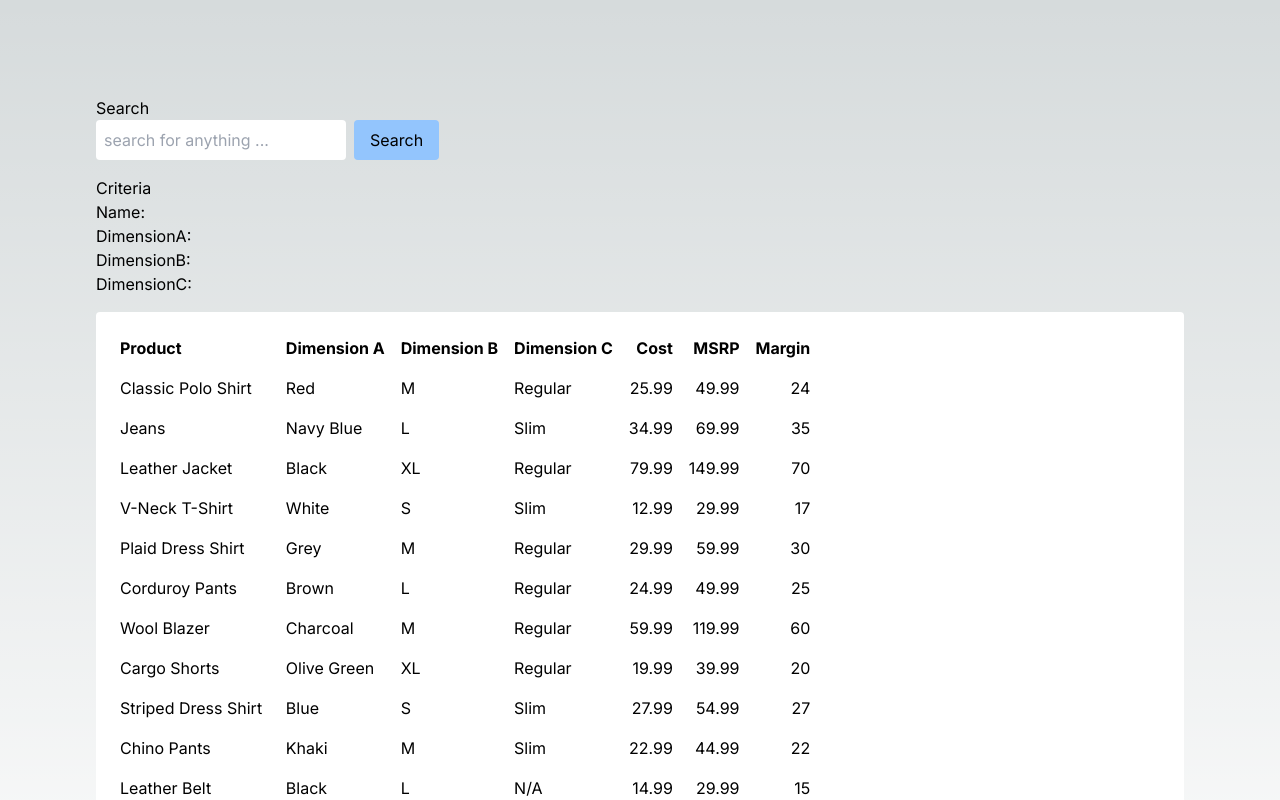
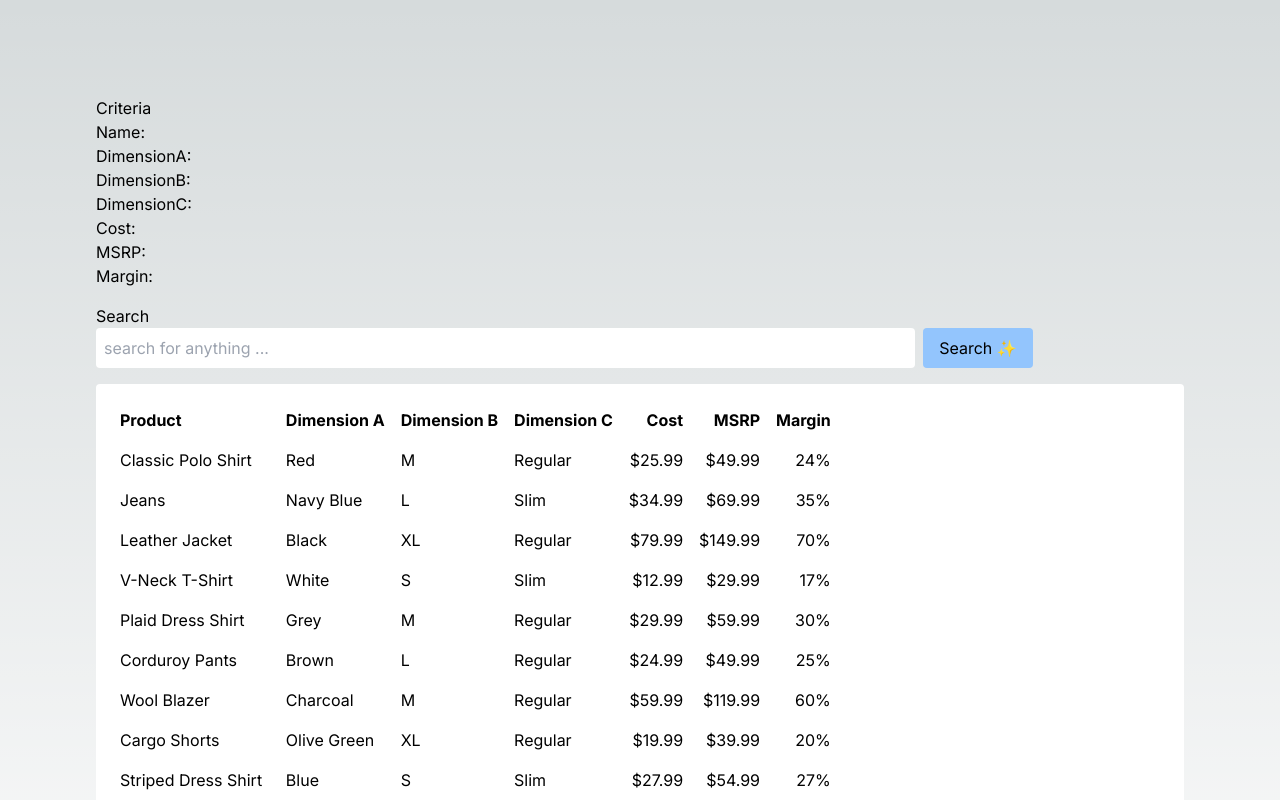
Before and after one commit to johngully/ai-search, a Next.js app: page / in a window 1280 px wide. Shown: the top 800 px of the page. Built offline with nearby package versions, Linux system fonts and the light colour scheme; no server answers.

Commit message:
Revised to include more searching capabilities

```diff
--- a/app/ai.ts
+++ b/app/ai.ts
@@ -9,6 +9,12 @@ export async function productSearchTextToCriteria(searchText: string) {
 
   The query will be from a merchant asking about their products. Parse the Natural Language Query and put only the relevant information into the Response Structure.  Omit any information that may be in the query, but is not found in the Response Structure.
 
+  HOW TO CONVERT
+  ---
+  If an item is provided in quotes, do not change it.
+  This is a list of the most popular product names: pant, short, shirt, jacket, blazer, sweater, glove
+  Translate any synonyms provided in the Query to these names when it makes sense.
+
   Convert any product names to singular form
   Convert any product sizes to their abbreviation:
   - Extra Small = XS
@@ -17,35 +23,59 @@ export async function productSearchTextToCriteria(searchText: string) {
   - Large = L
   - Extra Large = XL
 
-  Respond with only the JSON structure provided below. Do not include any introduction or explanation before or after the JSON data
+  When converting numeric values and asked for an approximate amount, use a 15% threshold
+  When converting product margin and percent is indicated with % or "percent" divide the value by 100
+  ---
 
-  Response Structure
+  RESPONSE STRUCTURE
   ---
   {
-    name: string,
-    dimensionA: string,
-    dimensionB: string,
-    dimensionC: string,
-    cost: number,
-    msrp: number,
-    margin: number
+    name?: string,
+    dimensionA?: string,
+    dimensionB?: string,
+    dimensionC?: string,
+    cost?: number,
+    costLowerBound?: number,
+    costUpperBound?: number,
+    msrp?: number,
+    msrpLowerBound?: number,
+    msrpUpperBound?: number,
+    margin?: number,
+    marginLowerBound?: number,
+    marginUpperBound?: number,
   }
   ---
 
-  Response Structure property descriptions
+  RESPONSE STRUCTURE PROPERTY DESCRIPTIONS
   ---
   name is the name of the product
-  dimensionA is the color of the item on the purchase order
-  dimensionB is the size of the item on the purchase order
-  dimensionC is the fit of the item on the purchase order
+  dimensionA is the color of the item on the purchase order: (use only color descriptions)
+  dimensionB is the size of the item on the purchase order: S, M, L, XL
+  dimensionC is the fit of the item on the purchase order: Regular, Slim
   cost is the amount of money that was spent to acquire the product
   msrp is the amount of money that the product should be sold for
   margin is the amount of money that will be made if the product is sold for msrp: margin = msrp - cost
+
+  any property ending with LowerBound is the same as the property prefix but should be used as the lower bound of a range
+  any property ending with UpperBound is the same as the property prefix but should be used as the upper bound of a range
   ---
 
-  Query
+  QUERY
   ---
   ${searchText}
+  ---
+
+  MUST DO
+  ---
+  - Respond with only the JSON structure provided below. Do not include any introduction or explanation before or after the JSON data
+  ---
+
+  MUST NOT DO
+  ---
+  - Must not respond with any text not in the Response Structure
+  - Must not use a trailing "S" from a word as a value for dimensionA, dimensionB, dimensionC
+  - Must not use values for dimensions that do not fit the property description
+  - Most not return the numeric value if both the LowerBound and UpperBound are specified (do not return cost if costUpperBound and costLowerBound have values)
   ---
   `;
   const role = "user";
--- a/app/data.ts
+++ b/app/data.ts
@@ -6,7 +6,7 @@ export const products = [
     "dimensionC": "Regular",
     "cost": 25.99,
     "msrp": 49.99,
-    "margin": 24.00
+    "margin": 0.24
   },
   {
     "name": "Jeans",
@@ -15,7 +15,7 @@ export const products = [
     "dimensionC": "Slim",
     "cost": 34.99,
     "msrp": 69.99,
-    "margin": 35.00
+    "margin": 0.35
   },
   {
     "name": "Leather Jacket",
@@ -24,7 +24,7 @@ export const products = [
     "dimensionC": "Regular",
     "cost": 79.99,
     "msrp": 149.99,
-    "margin": 70.00
+    "margin": 0.70
   },
   {
     "name": "V-Neck T-Shirt",
@@ -33,7 +33,7 @@ export const products = [
     "dimensionC": "Slim",
     "cost": 12.99,
     "msrp": 29.99,
-    "margin": 17.00
+    "margin": 0.17
   },
   {
     "name": "Plaid Dress Shirt",
@@ -42,7 +42,7 @@ export const products = [
     "dimensionC": "Regular",
     "cost": 29.99,
     "msrp": 59.99,
-    "margin": 30.00
+    "margin": 0.30
   },
   {
     "name": "Corduroy Pants",
@@ -51,7 +51,7 @@ export const products = [
     "dimensionC": "Regular",
     "cost": 24.99,
     "msrp": 49.99,
-    "margin": 25.00
+    "margin": 0.25
   },
   {
     "name": "Wool Blazer",
@@ -60,7 +60,7 @@ export const products = [
     "dimensionC": "Regular",
     "cost": 59.99,
     "msrp": 119.99,
-    "margin": 60.00
+    "margin": 0.60
   },
   {
     "name": "Cargo Shorts",
@@ -69,7 +69,7 @@ export const products = [
     "dimensionC": "Regular",
     "cost": 19.99,
     "msrp": 39.99,
-    "margin": 20.00
+    "margin": 0.20
   },
   {
     "name": "Striped Dress Shirt",
@@ -78,7 +78,7 @@ export const products = [
     "dimensionC": "Slim",
     "cost": 27.99,
     "msrp": 54.99,
-    "margin": 27.00
+    "margin": 0.27
   },
   {
     "name": "Chino Pants",
@@ -87,7 +87,7 @@ export const products = [
     "dimensionC": "Slim",
     "cost": 22.99,
     "msrp": 44.99,
-    "margin": 22.00
+    "margin": 0.22
   },
   {
     "name": "Leather Belt",
@@ -96,7 +96,7 @@ export const products = [
     "dimensionC": "N/A",
     "cost": 14.99,
     "msrp": 29.99,
-    "margin": 15.00
+    "margin": 0.15
   },
   {
     "name": "Crew Neck Sweater",
@@ -105,7 +105,7 @@ export const products = [
     "dimensionC": "Regular",
     "cost": 28.99,
     "msrp": 54.99,
-    "margin": 26.00
+    "margin": 0.26
   },
   {
     "name": "Cargo Pants",
@@ -114,7 +114,7 @@ export const products = [
     "dimensionC": "Regular",
     "cost": 23.99,
     "msrp": 44.99,
-    "margin": 21.00
+    "margin": 0.21
   },
   {
     "name": "Leather Gloves",
@@ -123,6 +123,6 @@ export const products = [
     "dimensionC": "N/A",
     "cost": 19.99,
     "msrp": 39.99,
-    "margin": 20.00
+    "margin": 0.20
   }
 ]
--- a/app/page.tsx
+++ b/app/page.tsx
@@ -32,8 +32,14 @@ type Criteria = {
   dimensionB?: string,
   dimensionC?: string,
   cost?: number,
+  costLowerBound?: number,
+  costUpperBound?: number,
   msrp?: number,
+  msrpLowerBound?: number,
+  msrpUpperBound?: number,
   margin?: number,
+  marginLowerBound?: number,
+  marginUpperBound?: number,
 }
 
 type ProductsListProps = { products: Products }
@@ -63,9 +69,9 @@ function ProductsList({products}: ProductsListProps) {
             <td className={stylesColumnText}>{product.dimensionA}</td>
             <td className={stylesColumnText}>{product.dimensionB}</td>
             <td className={stylesColumnText}>{product.dimensionC}</td>
-            <td className={stylesColumnNumber}>{product.cost}</td>
-            <td className={stylesColumnNumber}>{product.msrp}</td>
-            <td className={stylesColumnNumber}>{product.margin}</td>
+            <td className={stylesColumnNumber}>${product.cost}</td>
+            <td className={stylesColumnNumber}>${product.msrp}</td>
+            <td className={stylesColumnNumber}>{product.margin*100}%</td>
           </tr>
         ))}
         <tr></tr>
@@ -106,7 +112,15 @@ function search(criteria: Criteria): Products {
     addCriteriaToFilter(filters, filterProperty(product, criteria, "dimensionA"));
     addCriteriaToFilter(filters, filterProperty(product, criteria, "dimensionB", "exact"));
     addCriteriaToFilter(filters, filterProperty(product, criteria, "dimensionC", "exact"));
-    console.log(product.name, product.dimensionB, filters);
+    addCriteriaToFilter(filters, filterProperty(product, criteria, "cost", "exact"));
+    addCriteriaToFilter(filters, filterProperty(product, criteria, "costLowerBound", "gteq"));
+    addCriteriaToFilter(filters, filterProperty(product, criteria, "costUpperBound", "lteq"));
+    addCriteriaToFilter(filters, filterProperty(product, criteria, "msrp", "exact"));
+    addCriteriaToFilter(filters, filterProperty(product, criteria, "msrpLowerBound", "gteq"));
+    addCriteriaToFilter(filters, filterProperty(product, criteria, "msrpUpperBound", "lteq"));
+    addCriteriaToFilter(filters, filterProperty(product, criteria, "margin", "exact"));
+    addCriteriaToFilter(filters, filterProperty(product, criteria, "marginLowerBound", "gteq"));
+    addCriteriaToFilter(filters, filterProperty(product, criteria, "marginUpperBound", "lteq"));
     return filters.every(f => f === true)
   });
   return results;
@@ -115,31 +129,38 @@ function search(criteria: Criteria): Products {
 function addCriteriaToFilter(filters: Array<boolean>, filterResult) {
   if (filterResult.hasCriteria) {
     filters.push(filterResult.isMatch);
-    console.log(filterResult);
   }
 }
 
 function filterProperty(product:any, criteria:any, property:string, matchType:string="includes") {
 
   let isMatch = false;
-  const pValue = product[property].trim().toLowerCase();
-  const cValue = criteria[property]?.trim()?.toLowerCase();
+  const name = property.replace("LowerBound", "").replace("UpperBound", "")
+  const pValue = isNaN(product[name]) ? product[name]?.trim()?.toLowerCase() : product[name];
+  const cValue = isNaN(criteria[property]) ? criteria[property]?.trim()?.toLowerCase() : criteria[property];
 
   let hasCriteria = cValue !== undefined && cValue !== null && cValue !== "";
   if (!hasCriteria) {
-    return { name: property, criteriaExists: false, isMatch: false };
+    return { name, criteriaExists: false, isMatch: false };
   }
 
   switch (matchType) {
     case "exact":
-      isMatch = pValue===cValue
+      isMatch = pValue===cValue;
+      break;
+    case "lteq":
+      isMatch = pValue<=cValue;
+      break;
+    case "gteq":
+      isMatch = pValue>=cValue;
       break;
     case "includes":
     default:
-      isMatch = pValue.includes(cValue)
+      isMatch = pValue.includes(cValue);
+      break;
   }
 
-  return { name: property, hasCriteria, isMatch };
+  return { name, hasCriteria, isMatch };
 }
 
 function loadProducts(): Products {
@@ -175,18 +196,21 @@ export default function Home() {;
 
   return (
     <main className="flex min-h-screen flex-col justify-items-start space-y-4 p-24">
-      <form onSubmit={onSubmit} className="z-10 max-w-5xl w-full items-center justify-between">
-        <label className="block">Search</label>
-        <input type="text" placeholder="search for anything ..." onChange={onSearchTextChange} className="rounded p-2" />
-        <input type="submit" value="Search" className="rounded ml-2 p-2 px-4 bg-blue-300"></input>
-      </form>
       <div>
         <div>Criteria</div>
         <div><span>Name: </span>{filterCriteria.name}</div>
         <div><span>DimensionA: </span>{filterCriteria.dimensionA}</div>
         <div><span>DimensionB: </span>{filterCriteria.dimensionB}</div>
         <div><span>DimensionC: </span>{filterCriteria.dimensionC}</div>
+        <div><span>Cost: </span>{filterCriteria.cost} {filterCriteria.costLowerBound} {filterCriteria.costLowerBound && filterCriteria.costUpperBound ? "-" : ""} {filterCriteria.costUpperBound}</div>
+        <div><span>MSRP: </span>{filterCriteria.msrp} {filterCriteria.msrpLowerBound} {filterCriteria.msrpLowerBound && filterCriteria.msrpUpperBound ? "-" : ""} {filterCriteria.msrpUpperBound}</div>
+        <div><span>Margin: </span>{filterCriteria.margin} {filterCriteria.marginLowerBound} {filterCriteria.marginLowerBound && filterCriteria.marginUpperBound ? "-" : ""} {filterCriteria.marginUpperBound}</div>
       </div>
+      <form onSubmit={onSubmit} className="z-10 max-w-5xl w-full items-center justify-between">
+        <label className="block">Search</label>
+        <input type="text" placeholder="search for anything ..." onChange={onSearchTextChange} className="rounded p-2 w-4/5" />
+        <input type="submit" value="Search ✨" className="rounded ml-2 p-2 px-4 bg-blue-300"></input>
+      </form>
       <ProductsList products={products}></ProductsList>
     </main>
   );
```
